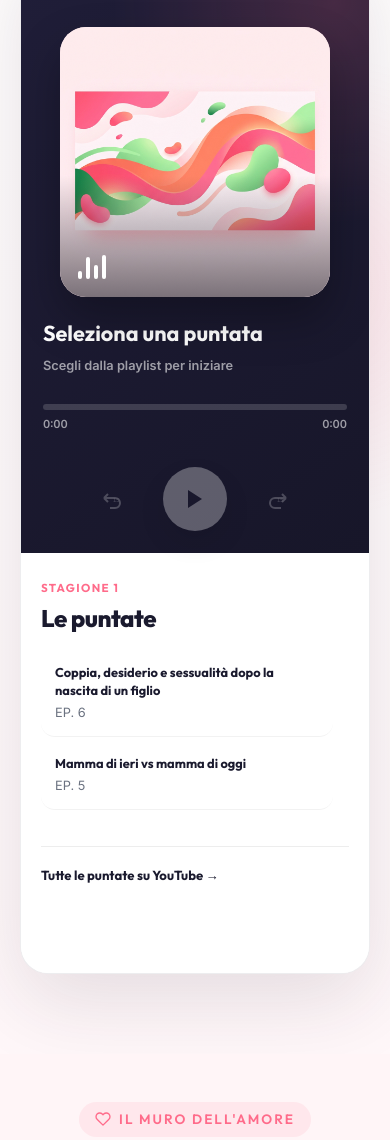
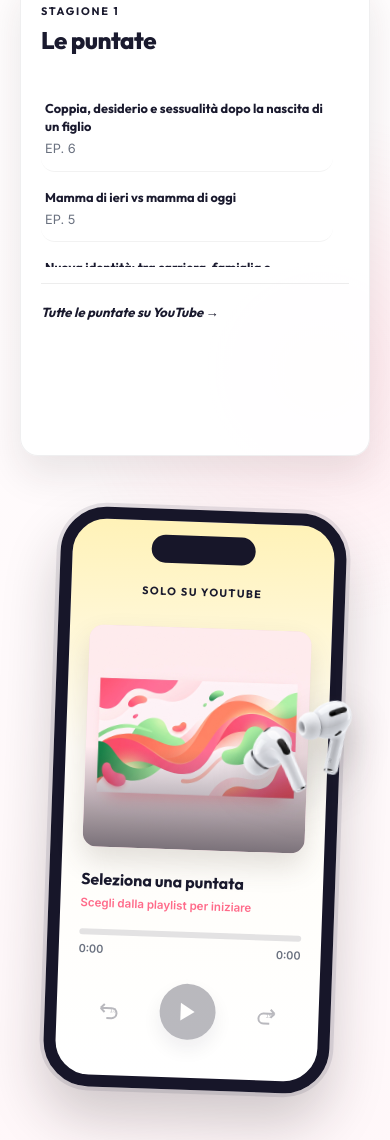
Before and after one commit to Demma-prog/call-me-mamma-website, a website: page index.html in a window 390 px wide. Shown: the part 6186-7326 px from the top of the page. Drawn offline with Linux system fonts and the light colour scheme; no server answers.

Commit message:
Match player layout to reference composition

```diff
--- a/index.html
+++ b/index.html
@@ -331,6 +331,7 @@
 
       <div class="audio-player reveal reveal-delay-3" id="audio-player">
         <div class="now-playing-card">
+          <img src="assets/earbuds-cutout.png" alt="" class="player-earbuds" aria-hidden="true">
           <div class="player-yt-container" id="player-yt-container">
             <div id="yt-player-iframe"></div>
           </div>
--- a/styles.css
+++ b/styles.css
@@ -328,6 +328,264 @@
 
   .player-playlist-card {
     padding: 26px 20px 20px;
+  }
+}
+
+/* ============================================
+   AUDIO PLAYER — REFERENCE COMPOSITION
+   Card on the left, tilted phone on the right
+   ============================================ */
+.player-section {
+  background: #f3f0eb;
+}
+
+.audio-player {
+  grid-template-columns: minmax(0, 1fr) 390px;
+  grid-template-areas: "playlist phone";
+  gap: clamp(44px, 7vw, 96px);
+  align-items: center;
+  max-width: 1080px;
+  overflow: visible;
+  border: 0;
+  border-radius: 0;
+  background: transparent;
+  box-shadow: none;
+  padding: 36px 28px 56px;
+}
+
+.player-playlist-card {
+  grid-area: playlist;
+  height: 560px;
+  min-height: 560px;
+  padding: 38px 42px 30px;
+  border: 1px solid rgba(28, 27, 51, 0.07);
+  border-radius: 18px;
+  background: rgba(255,255,255,0.94);
+  box-shadow: 0 18px 38px rgba(38, 31, 34, 0.10);
+  transform: rotate(-1deg);
+}
+
+.player-playlist-header > span {
+  color: var(--dark);
+  font-size: 0.68rem;
+  letter-spacing: 0.16em;
+}
+
+.player-playlist-header h3 {
+  margin-top: 8px;
+  font-size: clamp(1.5rem, 2.5vw, 2.15rem);
+}
+
+.player-playlist-items {
+  margin-top: 14px;
+}
+
+.player-playlist-item {
+  padding: 13px 4px;
+  border-radius: 0;
+}
+
+.player-playlist-item:hover {
+  padding-left: 10px;
+  background: transparent;
+}
+
+.player-playlist-item.active {
+  padding-left: 12px;
+  background: transparent;
+  box-shadow: inset 3px 0 0 var(--pink);
+}
+
+.playlist-youtube-link {
+  font-style: italic;
+}
+
+.now-playing-card {
+  grid-area: phone;
+  justify-self: center;
+  width: 330px;
+  height: 650px;
+  padding: 60px 24px 24px;
+  border: 12px solid #171629;
+  border-radius: 46px;
+  background: linear-gradient(180deg, #fff2b8 0%, #fffdf8 42%, #ffffff 100%);
+  color: var(--dark);
+  box-shadow:
+    0 0 0 4px rgba(28,27,51,0.10),
+    0 30px 55px rgba(35, 28, 31, 0.22);
+  transform: rotate(3.5deg);
+  overflow: visible;
+  z-index: 1;
+}
+
+.now-playing-card::before {
+  content: '';
+  position: absolute;
+  top: 14px;
+  left: 50%;
+  width: 104px;
+  height: 28px;
+  border-radius: 18px;
+  background: #171629;
+  transform: translateX(-50%);
+  z-index: 4;
+}
+
+.now-playing-header {
+  justify-content: center;
+  min-height: 30px;
+}
+
+.now-playing-kicker {
+  display: none;
+}
+
+.youtube-only-badge {
+  padding: 0;
+  border: 0;
+  color: var(--dark);
+  font-size: 0.68rem;
+  letter-spacing: 0.13em;
+}
+
+.now-playing-main {
+  grid-template-columns: 1fr;
+  gap: 22px;
+  min-height: 0;
+  padding-top: 20px;
+}
+
+.now-playing-cover {
+  width: 100%;
+  max-width: 238px;
+  margin: 0 auto;
+  border-radius: 14px;
+  box-shadow: 0 14px 28px rgba(77, 62, 51, 0.16);
+}
+
+.cover-sound-bars {
+  display: none;
+}
+
+.now-playing-content {
+  gap: 17px;
+}
+
+.now-playing-card .player-track-title {
+  color: var(--dark);
+  font-size: 1rem;
+  line-height: 1.25;
+  display: -webkit-box;
+  -webkit-line-clamp: 2;
+  -webkit-box-orient: vertical;
+  overflow: hidden;
+}
+
+.now-playing-card .player-track-date {
+  margin-top: 5px;
+  color: var(--pink);
+  font-size: 0.72rem;
+}
+
+.now-playing-card .player-progress {
+  background: rgba(28,27,51,0.12);
+}
+
+.now-playing-card .player-time {
+  color: var(--gray);
+}
+
+.now-playing-card .player-btn {
+  color: var(--dark);
+}
+
+.now-playing-card .player-btn.btn-primary {
+  width: 56px;
+  height: 56px;
+  color: var(--white);
+  background: var(--dark);
+  box-shadow: 0 9px 20px rgba(28,27,51,0.24);
+}
+
+.player-earbuds {
+  position: absolute;
+  width: 210px;
+  right: -92px;
+  top: 190px;
+  z-index: 5;
+  transform: rotate(-10deg);
+  filter: drop-shadow(0 16px 18px rgba(32, 28, 31, 0.22));
+  pointer-events: none;
+}
+
+@media (max-width: 900px) {
+  .audio-player {
+    grid-template-columns: minmax(0, 1fr) 320px;
+    grid-template-areas: "playlist phone";
+    gap: 36px;
+    padding-inline: 8px;
+  }
+
+  .player-playlist-card {
+    height: 520px;
+    min-height: 520px;
+    padding: 30px 26px 24px;
+  }
+
+  .now-playing-card {
+    width: 292px;
+    height: 590px;
+    padding: 56px 20px 20px;
+  }
+
+  .player-earbuds {
+    width: 170px;
+    right: -65px;
+  }
+}
+
+@media (max-width: 720px) {
+  .audio-player {
+    grid-template-columns: 1fr;
+    grid-template-areas:
+      "playlist"
+      "phone";
+    gap: 54px;
+  }
+
+  .player-playlist-card {
+    width: min(100%, 520px);
+    justify-self: center;
+    transform: none;
+  }
+
+  .now-playing-card {
+    width: 310px;
+    height: 610px;
+    transform: rotate(2deg);
+  }
+}
+
+@media (max-width: 420px) {
+  .audio-player {
+    padding-inline: 0;
+  }
+
+  .player-playlist-card {
+    height: 480px;
+    min-height: 480px;
+    padding: 26px 20px 20px;
+  }
+
+  .now-playing-card {
+    width: 286px;
+    height: 580px;
+  }
+
+  .player-earbuds {
+    width: 145px;
+    right: -42px;
+    top: 175px;
   }
 }
 
@@ -2546,60 +2804,82 @@ textarea.form-control {
   visibility: visible;
 }
 
-/* Editorial player overrides kept last to win over legacy component rules. */
+/* Reference-composition overrides kept last to win over legacy rules. */
 .audio-player {
-  grid-template-columns: minmax(0, 1.35fr) minmax(320px, 0.65fr);
-  gap: 0;
-  align-items: stretch;
-  max-width: 1120px;
-  border: 1px solid rgba(28, 27, 51, 0.08);
-  border-radius: 36px;
-  overflow: hidden;
-  background: var(--white);
-  box-shadow: 0 28px 80px rgba(44, 32, 47, 0.12);
-}
-
-.player-playlist-card {
-  height: auto;
-  min-height: 520px;
-  padding: 32px 28px 24px;
+  grid-template-columns: minmax(0, 1fr) 390px;
+  grid-template-areas: "playlist phone";
+  gap: clamp(44px, 7vw, 96px);
+  align-items: center;
+  max-width: 1080px;
+  overflow: visible;
   border: 0;
   border-radius: 0;
+  background: transparent;
   box-shadow: none;
-  background: var(--white);
+  padding: 36px 28px 56px;
+}
+
+.player-playlist-card {
+  grid-area: playlist;
+  height: 560px;
+  min-height: 560px;
+  padding: 38px 42px 30px;
+  border: 1px solid rgba(28, 27, 51, 0.07);
+  border-radius: 18px;
+  background: rgba(255,255,255,0.94);
+  box-shadow: 0 18px 38px rgba(38, 31, 34, 0.10);
+  transform: rotate(-1deg);
 }
 
 .player-playlist-header h3 {
   margin: 0;
-  font-size: 1.5rem;
+  font-size: clamp(1.5rem, 2.5vw, 2.15rem);
   text-transform: none;
   letter-spacing: -0.02em;
 }
 
 .player-playlist-item {
-  padding: 14px;
+  padding: 13px 4px;
   margin-bottom: 4px;
 }
 
 @media (max-width: 900px) {
   .audio-player {
+    grid-template-columns: minmax(0, 1fr) 320px;
+    grid-template-areas: "playlist phone";
+    gap: 36px;
+    padding-inline: 8px;
+  }
+
+  .player-playlist-card {
+    min-height: 520px;
+    height: 520px;
+    padding: 30px 26px 24px;
+  }
+}
+
+@media (max-width: 720px) {
+  .audio-player {
     grid-template-columns: 1fr;
-    gap: 0;
-    border-radius: 28px;
+    grid-template-areas: "playlist" "phone";
+    gap: 54px;
   }
 
   .player-playlist-card {
-    min-height: 420px;
-    height: 420px;
-  }
-}
-
-@media (max-width: 600px) {
-  .now-playing-main {
-    grid-template-columns: 1fr;
+    width: min(100%, 520px);
+    justify-self: center;
+    transform: none;
+  }
+}
+
+@media (max-width: 420px) {
+  .audio-player {
+    padding-inline: 0;
   }
 
   .player-playlist-card {
+    height: 480px;
+    min-height: 480px;
     padding: 26px 20px 20px;
   }
 }
```
